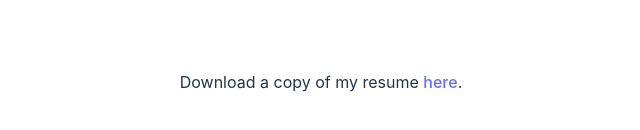
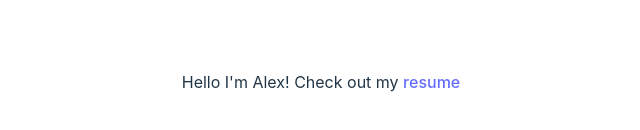
Before and after one commit to lalexgap/website, a React (Vite) app: page / in a window 1280 px wide. Shown: the part 318-448 px from the top of the page, without its empty margins (319-959 px from the left). Built offline with nearby package versions, Linux system fonts and the light colour scheme; no server answers.

Commit message:
Add some basic routing

```diff
--- a/package.json
+++ b/package.json
@@ -13,7 +13,8 @@
   "dependencies": {
     "react": "^18.2.0",
     "react-dom": "^18.2.0",
-    "react-markdown": "^9.0.0"
+    "react-markdown": "^9.0.0",
+    "react-router-dom": "^6.17.0"
   },
   "devDependencies": {
     "@types/react": "^18.2.15",
--- a/src/App.tsx
+++ b/src/App.tsx
@@ -1,8 +1,11 @@
 import "./App.css";
-import { Resume } from "./Resume";
 
 function App() {
-  return Resume();
+  return (
+    <div>
+      Hello I'm Alex! Check out my <a href="/resume">resume</a>
+    </div>
+  );
 }
 
 export default App;
--- a/src/main.tsx
+++ b/src/main.tsx
@@ -1,10 +1,21 @@
-import React from 'react'
-import ReactDOM from 'react-dom/client'
-import App from './App.tsx'
-import './index.css'
-
-ReactDOM.createRoot(document.getElementById('root')!).render(
+import React from "react";
+import ReactDOM from "react-dom/client";
+import App from "./App.tsx";
+import "./index.css";
+import { RouterProvider, createBrowserRouter } from "react-router-dom";
+import { Resume } from "./Resume.tsx";
+const router = createBrowserRouter([
+  {
+    path: "/",
+    element: <App />,
+  },
+  {
+    path: "/resume",
+    element: <Resume />,
+  },
+]);
+ReactDOM.createRoot(document.getElementById("root")!).render(
   <React.StrictMode>
-    <App />
-  </React.StrictMode>,
-)
+    <RouterProvider router={router} />
+  </React.StrictMode>
+);
```
Also changed, not shown: 1 other file (tests, documents, lock files or other folders).
